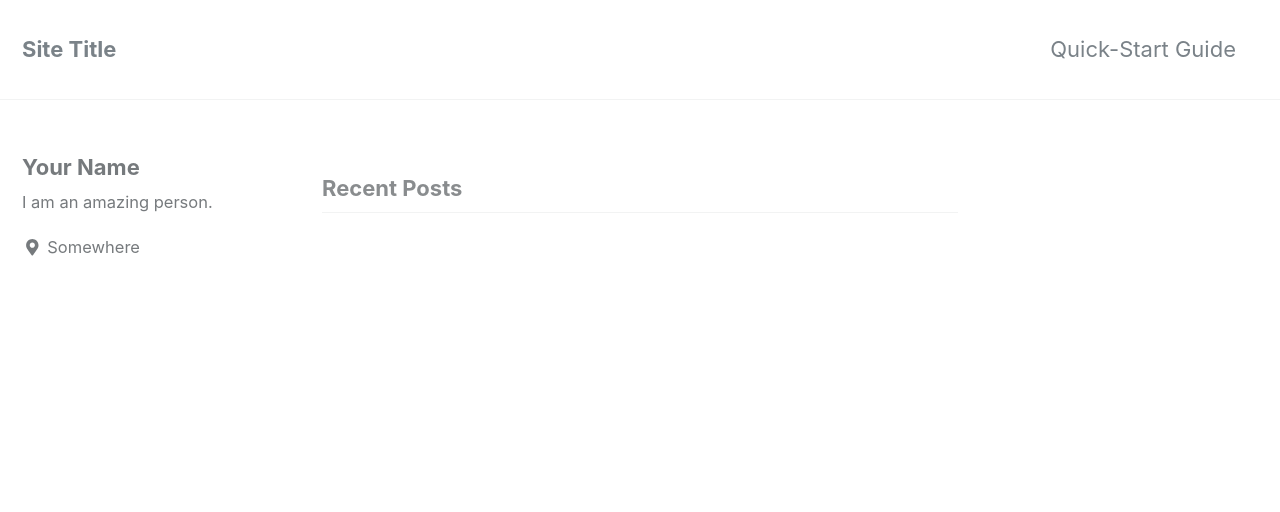
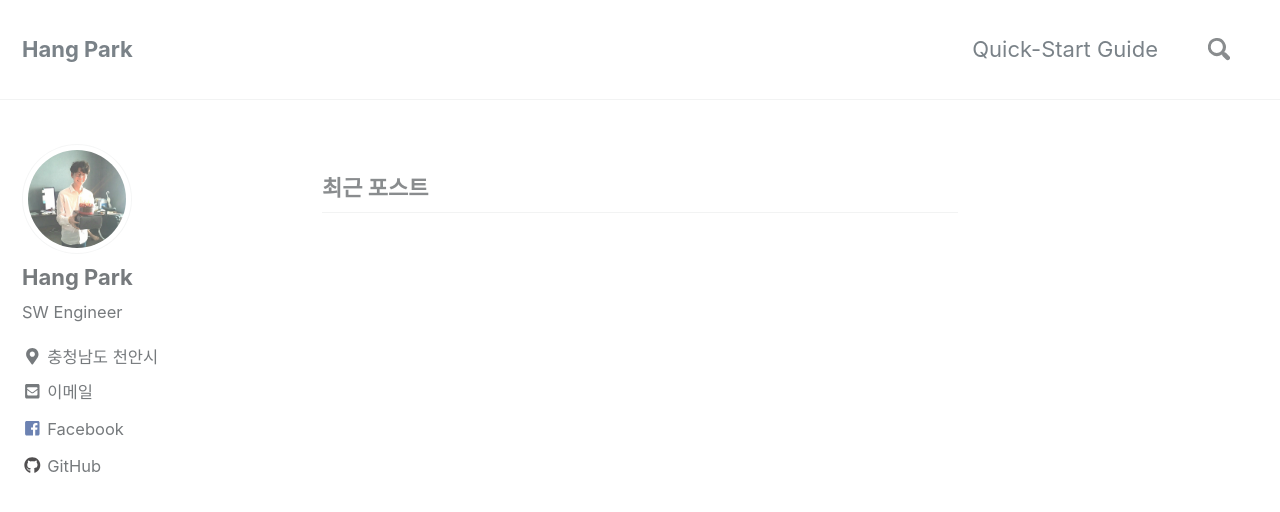
Before and after one commit to hangpark/hangpark.github.io, a Jekyll site: the page built from index.html, in a window 1280 px wide and 900 px high. Shown: the top 512 px of the window. Built offline with Jekyll 4.4.1, drawn with Linux system fonts in a browser that asks for light colours; nearby versions of some CDN libraries; the list of posts is cut into pages by our own code; some of the changed text lies outside the part shown.

Commit message:
Set up basic settings

```diff
--- a/_config.yml
+++ b/_config.yml
@@ -8,21 +8,21 @@
 minimal_mistakes_skin    : "default" # "air", "aqua", "contrast", "dark", "dirt", "neon", "mint", "plum", "sunrise"
 
 # Site Settings
-locale                   : "en-US"
-title                    : "Site Title"
+locale                   : "ko-KR"
+title                    : "Hang Park"
 title_separator          : "-"
-name                     : "Your Name"
-description              : "An amazing website."
-url                      : # the base hostname & protocol for your site e.g. "https://mmistakes.github.io"
-baseurl                  : # the subpath of your site, e.g. "/blog"
-repository               : # GitHub username/repo-name e.g. "mmistakes/minimal-mistakes"
+name                     : "Hang Park"
+description              : "A little place for my developing life"
+url                      : "https://hangpark.github.io" # the base hostname & protocol for your site e.g. "https://mmistakes.github.io"
+baseurl                  : "" # the subpath of your site, e.g. "/blog"
+repository               : "hangpark/hangpark.github.io" # GitHub username/repo-name e.g. "mmistakes/minimal-mistakes"
 teaser                   : # path of fallback teaser image, e.g. "/assets/images/500x300.png"
 # breadcrumbs            : false # true, false (default)
 words_per_minute         : 200
 comments:
-  provider               : # false (default), "disqus", "discourse", "facebook", "google-plus", "staticman", "staticman_v2" "custom"
+  provider               : "disqus" # false (default), "disqus", "discourse", "facebook", "google-plus", "staticman", "staticman_v2" "custom"
   disqus:
-    shortname            : # https://help.disqus.com/customer/portal/articles/466208-what-s-a-shortname-
+    shortname            : "hangpark" # https://help.disqus.com/customer/portal/articles/466208-what-s-a-shortname-
   discourse:
     server               : # https://meta.discourse.org/t/embedding-discourse-comments-via-javascript/31963 , e.g.: meta.discourse.org
   facebook:
@@ -51,8 +51,8 @@ reCaptcha:
   secret                 :
 atom_feed:
   path                   : # blank (default) uses feed.xml
-search                   : # true, false (default)
-search_full_content      : # true, false (default)
+search                   : true # true, false (default)
+search_full_content      : true # true, false (default)
 search_provider          : # lunr (default), algolia
 algolia:
   application_id         : # YOUR_APPLICATION_ID
@@ -83,27 +83,27 @@ social:
 
 # Analytics
 analytics:
-  provider               : false # false (default), "google", "google-universal", "custom"
+  provider               : "google" # false (default), "google", "google-universal", "custom"
   google:
-    tracking_id          :
+    tracking_id          : "UA-114499308-1"
 
 
 # Site Author
 author:
-  name             : "Your Name"
-  avatar           : # path of avatar image, e.g. "/assets/images/bio-photo.jpg"
-  bio              : "I am an amazing person."
-  location         : "Somewhere"
-  email            :
+  name             : "Hang Park"
+  avatar           : "/assets/img/bio-photo.jpg" # path of avatar image, e.g. "/assets/images/bio-photo.jpg"
+  bio              : "SW Engineer"
+  location         : "충청남도 천안시"
+  email            : "hangpark@kaist.ac.kr"
   uri              :
   home             : # null (default), "absolute or relative url to link to author home"
   bitbucket        :
   codepen          :
   dribbble         :
   flickr           :
-  facebook         :
+  facebook         : "astronauthang"
   foursquare       :
-  github           :
+  github           : "hangpark"
   gitlab           :
   google_plus      :
   keybase          :
```
Also changed, not shown: assets/img/bio-photo.jpg (added).
